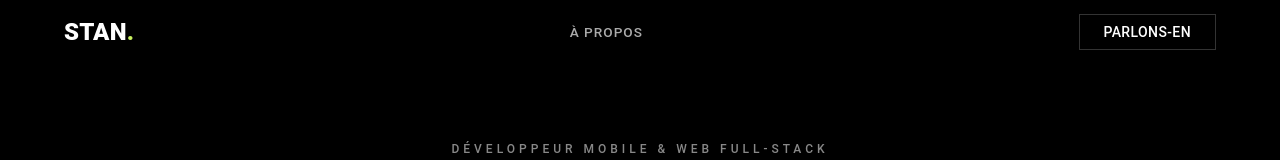
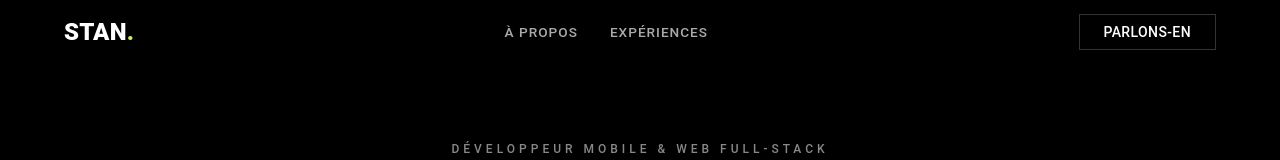
Before and after one commit to stantanasi/stantanasi.github.io, a Next.js app: page / in a window 1280 px wide. Shown: the top 160 px of the page. Built offline with nearby package versions, Linux system fonts and the light colour scheme; what @mui/material-nextjs would draw is missing.

Commit message:
feat(navbar): add experience item

```diff
--- a/components/ui/Navbar.tsx
+++ b/components/ui/Navbar.tsx
@@ -6,6 +6,7 @@ import { useEffect, useState } from 'react';
 
 const items = [
   { name: 'À propos', href: '#about' },
+  { name: 'Expériences', href: '#experience' },
 ];
 
 export default function Navbar() {
```
